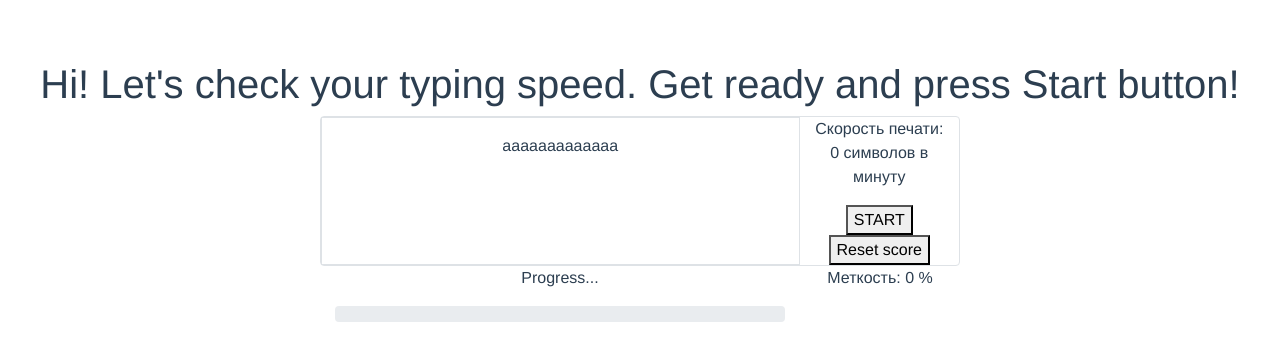
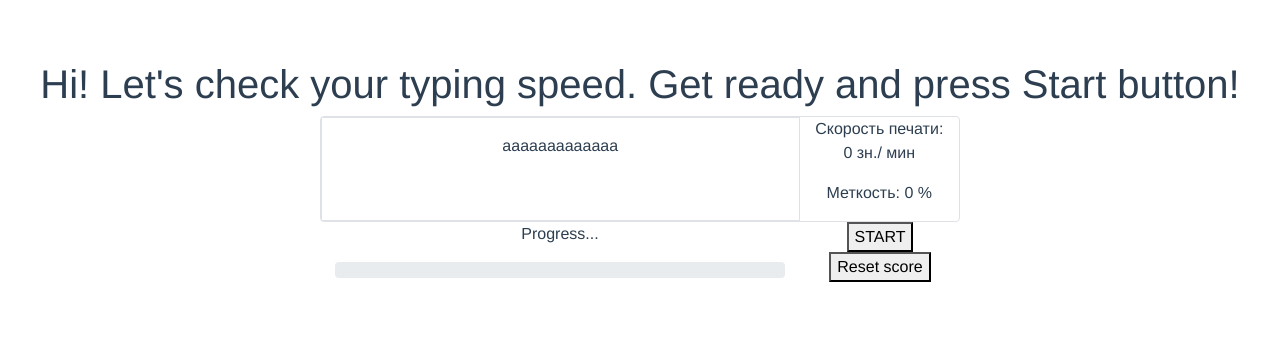
Before and after one commit to yaroslav-gr/type-it, a Vue app: page / in a window 1280 px wide. Shown: the top 360 px of the page. Built offline with nearby package versions, Linux system fonts and the light colour scheme.

Commit message:
create progress table

```diff
--- a/src/components/Board.vue
+++ b/src/components/Board.vue
@@ -21,11 +21,26 @@
         <b-col class="">
           <div>
             <p>
-              Скорость печати: <span>{{(lettersInMinute && lettersInMinute !== Infinity) ?  lettersInMinute.toFixed(0) : '0'}} символов в минуту</span>
+              Скорость печати: <span>{{(lettersInMinute && lettersInMinute !== Infinity) ?  lettersInMinute.toFixed(0) : '0'}} зн./ мин</span>
             </p>
           </div>
+          <div>
+            <p>
+            Меткость: {{getAccuracy}} %
+          </p>
+          </div>
 
-          <button
+        </b-col>
+      </b-row>
+
+      <b-row class="">
+        <b-col class="col-9">
+          <p>Progress...</p>
+          <b-progress :value=getProgress.toFixed(0) class="mb-2"></b-progress>
+        </b-col>
+        <b-col>
+
+           <button
           v-if="isStarted"
           @click="onButtonClickEnd"
           ref="startButton">
@@ -45,20 +60,13 @@
             Reset score
           </button>
         </b-col>
-      </b-row>
+        </b-row>
 
-      <b-row class="">
-        <b-col class="col-9">
-          <p>Progress...</p>
-          <b-progress :value=getProgress.toFixed(0) class="mb-2"></b-progress>
-        </b-col>
-        <b-col>
-          <p>
-            Меткость: {{getAccruracy}} %
-          </p>
-        </b-col>
-
-      </b-row>
+        <b-row>
+          <div class="w-100">
+            <b-table striped hover :items="items"></b-table>
+          </div>
+        </b-row>
     </b-container>
   </main>
 </template>
@@ -81,6 +89,7 @@ export default {
       isStarted: false,
       idSetInterval: null,
       match: 0,
+      items: [],
     }
   },
 
@@ -151,6 +160,13 @@ export default {
       if (arg) {
         localStorage.setItem('score', this.lettersInMinute)
         clearInterval(this.idSetInterval);
+
+        this.items.push({
+          Try: this.items.length + 1,
+          ['Print Speed']: this.lettersInMinute.toFixed(0),
+          Accuracy: this.getAccuracy,
+        });
+
         this.isStarted = false;
         this.oldTime = 0;
         this.totalTime = 0;
@@ -206,10 +222,10 @@ export default {
       return this.match / this.getText.length * 100;
     },
 
-    getAccruracy() {
-      const accruacy = this.match / this.userValue.length * 100;
-      if (typeof accruacy === 'number' && accruacy === accruacy) {
-        return accruacy.toFixed(0)
+    getAccuracy() {
+      const accuracy = this.match / this.userValue.length * 100;
+      if (typeof accuracy === 'number' && accuracy === accuracy) {
+        return accuracy.toFixed(0)
       }
       else {
         return 0;
```
